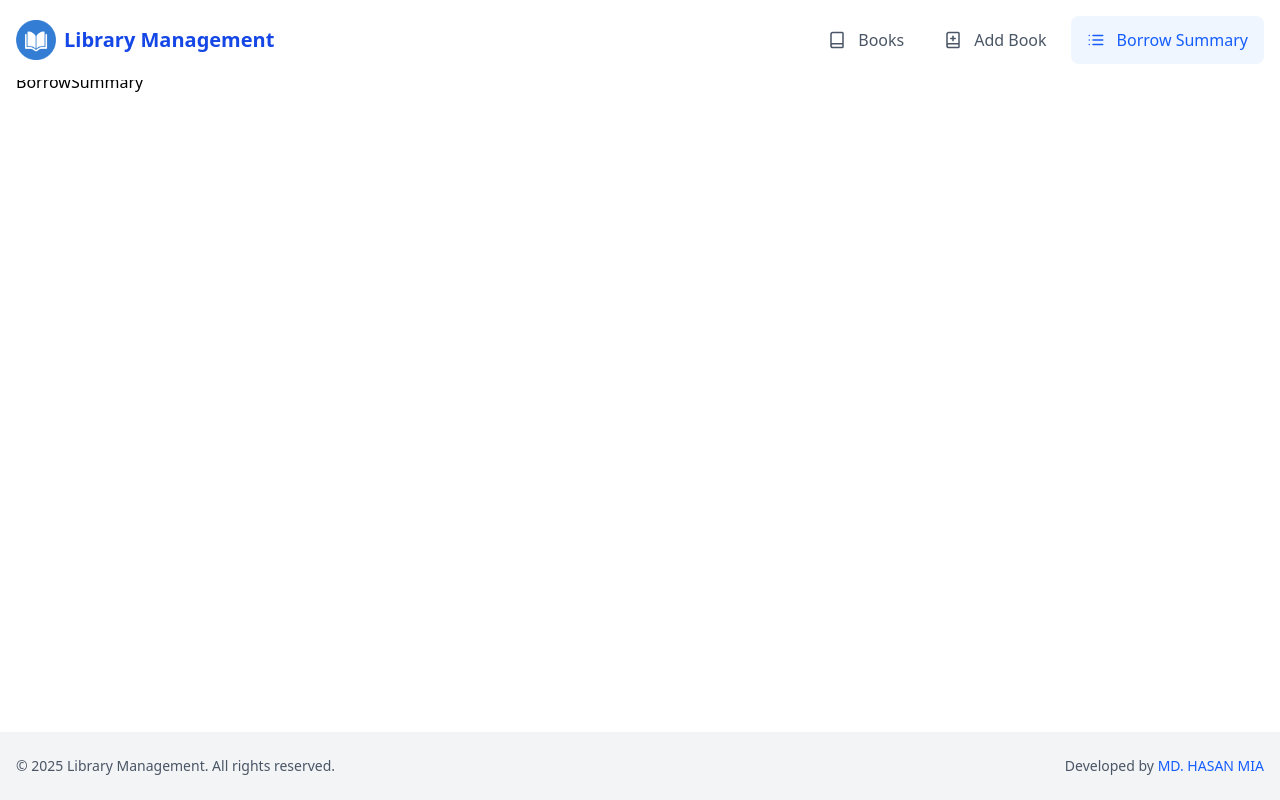
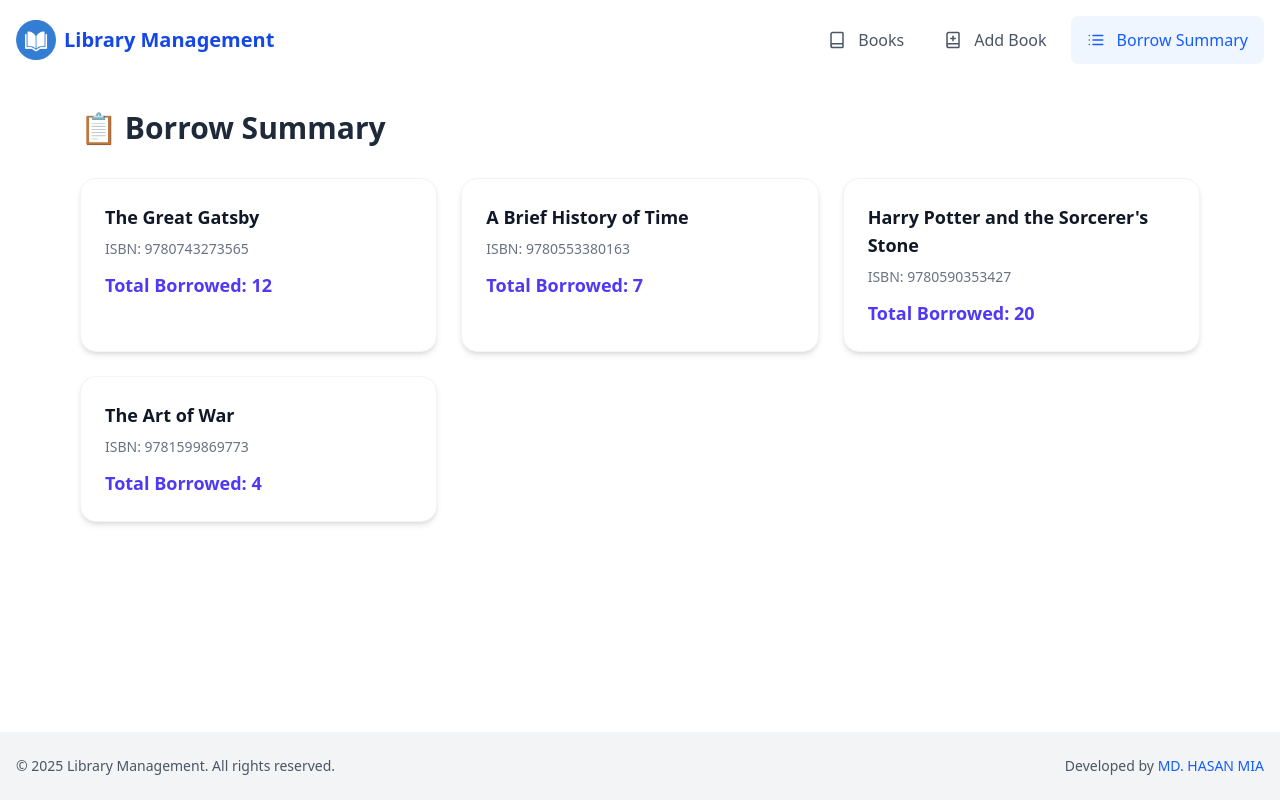
Before and after one commit to devhasanmia/library-management-client, a React (Vite) app: page /borrow-summary in a window 1280 px wide. Built offline with nearby package versions, Linux system fonts and the light colour scheme.

Commit message:
add borrow Summary only design

```diff
--- a/src/pages/Books.tsx
+++ b/src/pages/Books.tsx
@@ -1,8 +1,5 @@
 import { useGetBooksQuery } from "../redux/features/books/bookApi";
-import { Link } from "react-router";
 import {
-  FiEdit,
-  FiTrash2,
   FiBookOpen,
 } from "react-icons/fi";
 import Loading from "../utils/Loading";
@@ -37,7 +34,7 @@ const Books = () => {
         <BookNotFound />
       ) : (
         <div className="grid gap-8 sm:grid-cols-1 md:grid-cols-2 lg:grid-cols-3 xl:grid-cols-4">
-          {books?.data?.map((book: any) => <BookItem book={book}/>)}
+          {books?.data?.map((book: any) => <BookItem book={book} />)}
         </div>
       )
       }
--- a/src/pages/BorrowSummary.tsx
+++ b/src/pages/BorrowSummary.tsx
@@ -1,8 +1,108 @@
+import React, { useState, useEffect } from "react";
+import Loading from "../utils/Loading";
+import ErrorAlert from "../utils/ErrorAlert";
+
+interface BorrowSummaryItem {
+  id: string;
+  title: string;
+  isbn: string;
+  totalBorrowed: number;
+}
+
+const demoData: BorrowSummaryItem[] = [
+  {
+    id: "1",
+    title: "The Great Gatsby",
+    isbn: "9780743273565",
+    totalBorrowed: 12,
+  },
+  {
+    id: "2",
+    title: "A Brief History of Time",
+    isbn: "9780553380163",
+    totalBorrowed: 7,
+  },
+  {
+    id: "3",
+    title: "Harry Potter and the Sorcerer's Stone",
+    isbn: "9780590353427",
+    totalBorrowed: 20,
+  },
+  {
+    id: "4",
+    title: "The Art of War",
+    isbn: "9781599869773",
+    totalBorrowed: 4,
+  },
+];
 
 const BorrowSummary = () => {
+  const [data, setData] = useState<BorrowSummaryItem[]>([]);
+  const [isLoading, setIsLoading] = useState(true);
+  const [isError, setIsError] = useState(false);
+
+  // Simulate API call
+  useEffect(() => {
+    const timer = setTimeout(() => {
+      setData(demoData);
+      setIsLoading(false);
+    }, 1500);
+
+    return () => clearTimeout(timer);
+  }, []);
+
+  if (isLoading) {
+    return (
+      <Loading />
+    );
+  }
+
+  if (isError) {
+    return (
+      <ErrorAlert/>
+    );
+  }
+
+  if (data.length === 0) {
+    return (
+      <div className="text-center py-20">
+        <div className="bg-gray-100 w-16 h-16 rounded-full flex items-center justify-center mx-auto mb-4">
+          📚
+        </div>
+        <h3 className="text-xl font-semibold text-gray-900 mb-1">
+          No borrow records found
+        </h3>
+        <p className="text-gray-500 max-w-md mx-auto">
+          No books have been borrowed yet.
+        </p>
+      </div>
+    );
+  }
+
   return (
-    <div>BorrowSummary</div>
-  )
-}
+    <div className="max-w-6xl mx-auto px-4 py-10">
+      <h1 className="text-3xl font-bold mb-8 text-gray-800 flex items-center gap-2">
+        📋 Borrow Summary
+      </h1>
 
-export default BorrowSummary
+      <div className="grid gap-6 sm:grid-cols-1 md:grid-cols-2 lg:grid-cols-3">
+        {data.map(({ id, title, isbn, totalBorrowed }) => (
+          <div
+            key={id}
+            className="bg-white rounded-2xl shadow-md border border-gray-100 p-6 hover:shadow-xl transition-shadow duration-300"
+          >
+            <h2 className="text-lg font-semibold text-gray-900 mb-2 line-clamp-2">
+              {title}
+            </h2>
+            <p className="text-sm text-gray-500 mb-3">ISBN: {isbn}</p>
+            <p className="text-indigo-600 font-semibold text-lg">
+              Total Borrowed: {totalBorrowed}
+            </p>
+          </div>
+        ))}
+      </div>
+    </div>
+  );
+};
+
+export default BorrowSummary;
```
